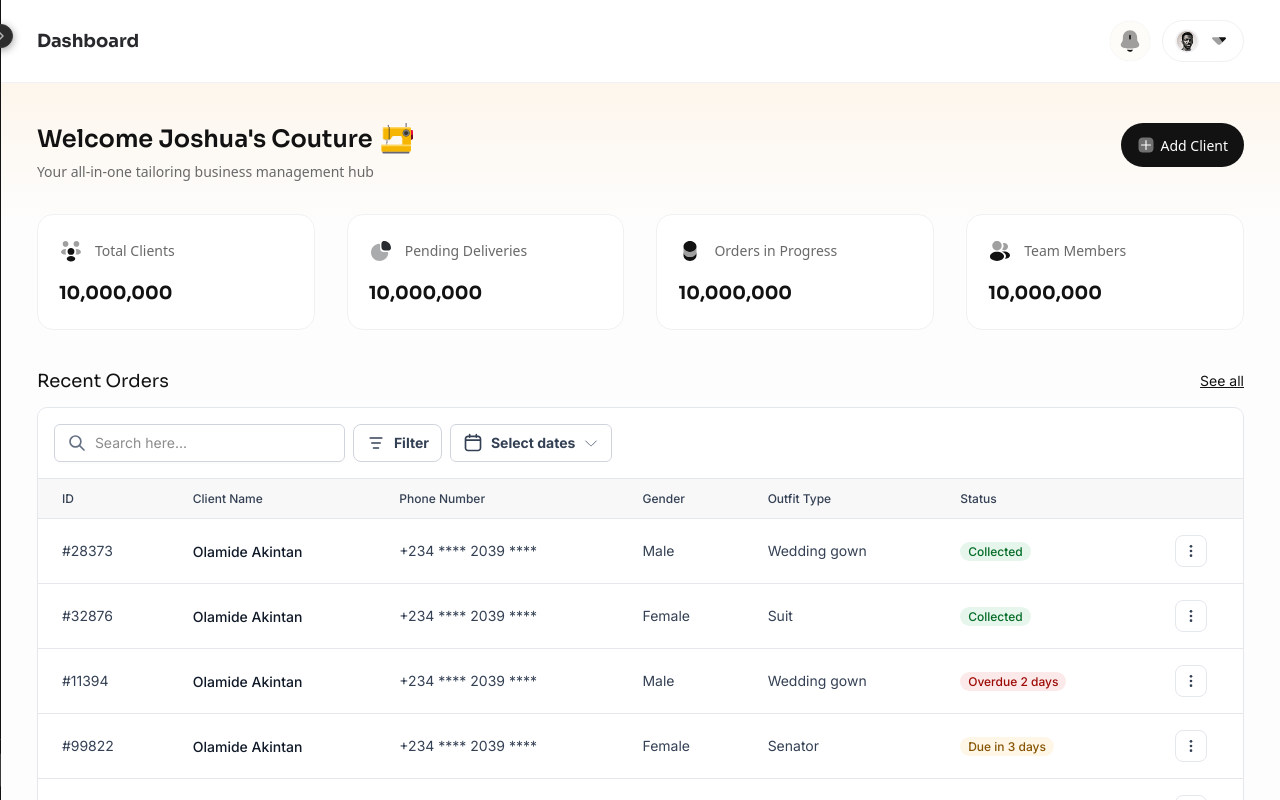
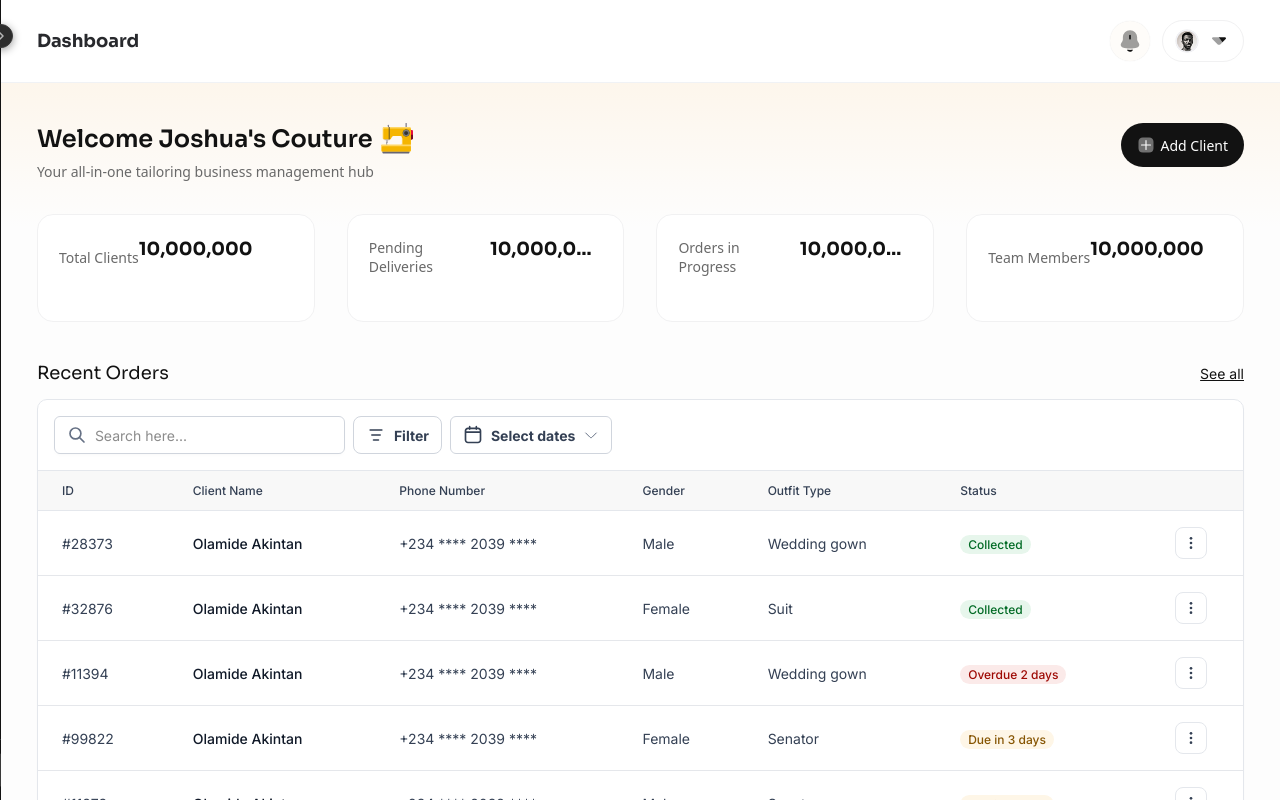
Before and after one commit to DavidAdeboye/tailora, a Next.js app: page /dashboard in a window 1280 px wide. Built offline with nearby package versions, Linux system fonts and the light colour scheme; a web font is replaced by a local one.

Commit message:
Refactor TailoraDashboard component: Update stats grid layout and styling for improved responsiveness and visual appeal. Enhance card design with new classes and structure for better user experience.

```diff
--- a/components/TailoraDashboard.tsx
+++ b/components/TailoraDashboard.tsx
@@ -192,17 +192,21 @@ export default function TailoraDashboard() {
             </PrimaryButton>
           </div>
 
-          <div className="tailora-stats-grid tailora-dashboard-stats">
-            {stats.map((s, i) => (
-              <div key={i} className="tailora-stat-card">
-                <div className="tailora-stat-card-top">
-                  <div className="tailora-stat-card-icon">{s.icon}</div>
-                  <span className="tailora-stat-card-label">{s.label}</span>
-                </div>
-                <div className="tailora-stat-value">{s.value}</div>
-              </div>
-            ))}
-          </div>
+          <div className="tailora-stats-grid tailora-dashboard-stats grid grid-cols-2 gap-3 md:grid-cols-4 md:gap-0 md:block">
+  {stats.map((s, i) => (
+    <div key={i} className="tailora-stat-card bg-white border border-[#E4E7EC] rounded-xl p-4 shadow-sm flex flex-col gap-2 md:rounded-none md:border-0 md:shadow-none md:p-0 md:flex-row md:gap-0">
+      <div className="tailora-stat-card-top flex items-center gap-2 md:block">
+        <div className="w-9 h-9 bg-[#FFF5F2] rounded-lg flex items-center justify-center shrink-0 md:hidden">
+          {s.icon}
+        </div>
+        <span className="tailora-stat-card-label text-xs text-[#667185] leading-tight md:text-inherit">{s.label}</span>
+      </div>
+      <div className="tailora-stat-value text-[22px] font-bold text-[#121212] leading-tight md:text-inherit md:font-inherit">
+        {s.value}
+      </div>
+    </div>
+  ))}
+</div>
 
           <div className="tailora-orders-section">
             <div className="tailora-recent-orders-header" style={{ display: "flex", alignItems: "center", justifyContent: "space-between", marginBottom: 15, gap: 12 }}>
```
